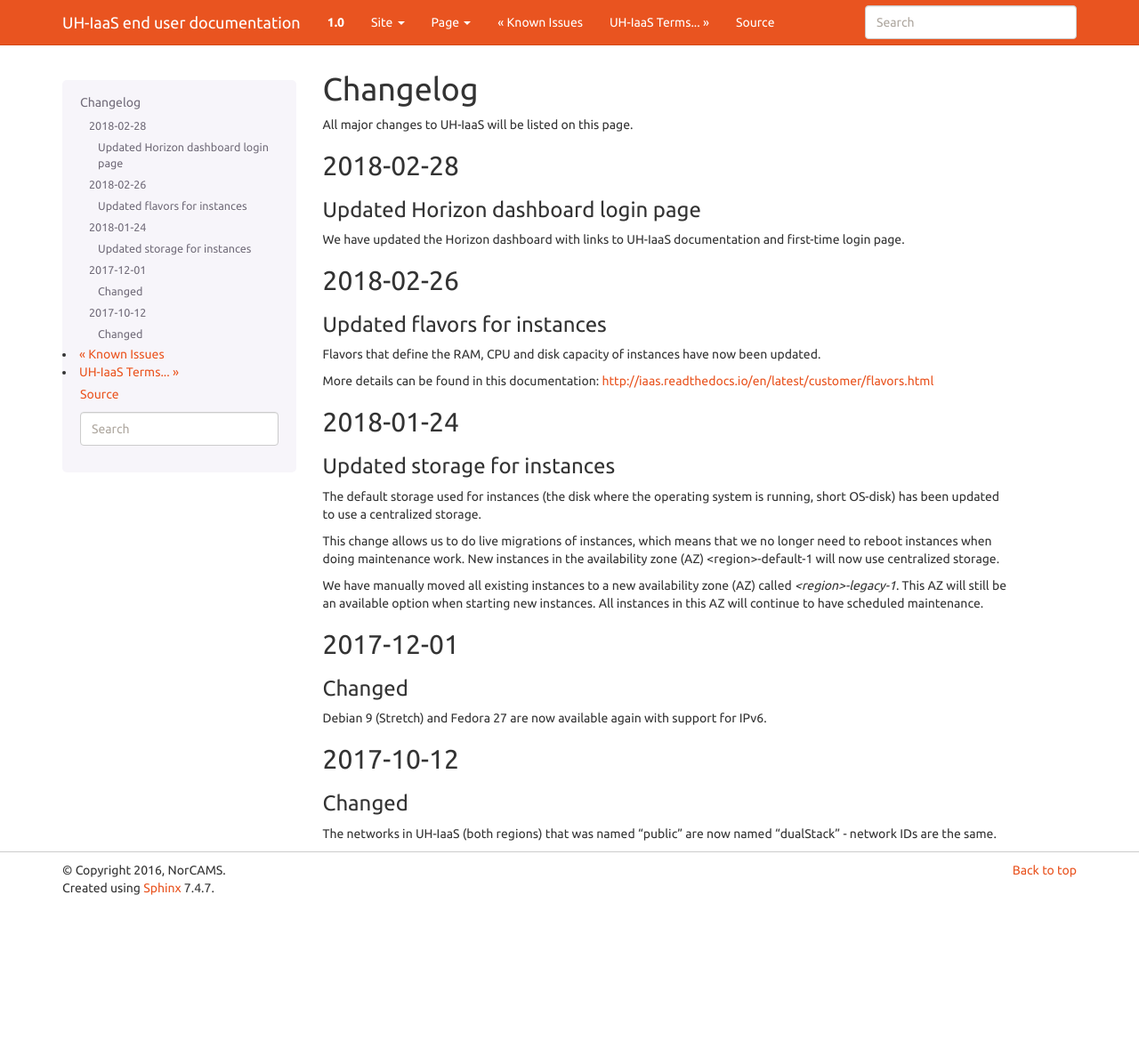
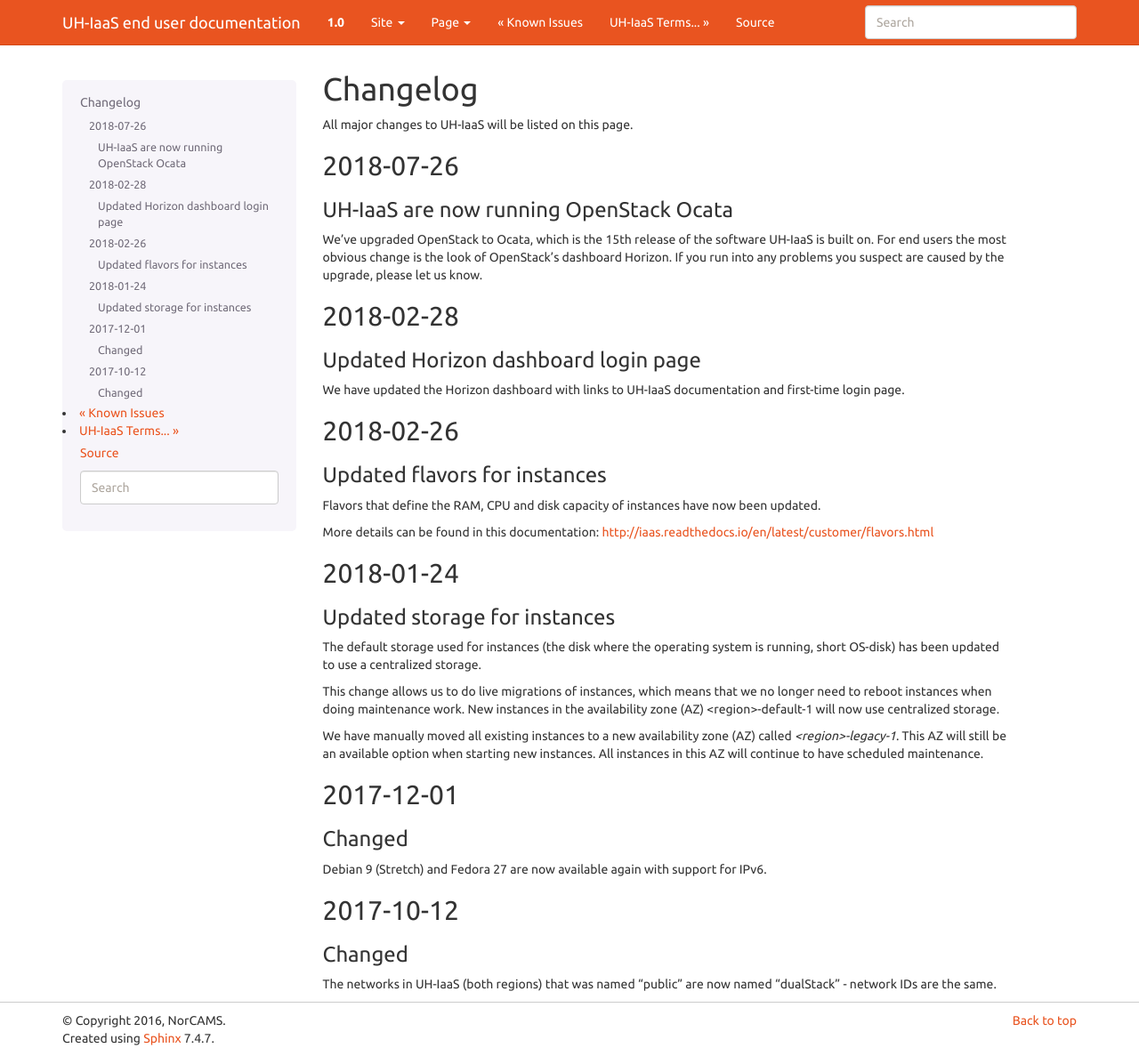
Before and after one commit to norcams/docs-enduser, a Sphinx documentation site: the page built from docs/changelog.rst, in a window 1280 px wide and 1187 px high. Shown: the whole window at 89% size. Built offline with Sphinx 7.4.7, drawn with Linux system fonts in a browser that asks for light colours.

Commit message:
updated changelog (ocata)

```diff
--- a/docs/changelog.rst
+++ b/docs/changelog.rst
@@ -4,6 +4,16 @@ Changelog
 
 All major changes to UH-IaaS will be listed on this page.
 
+2018-07-26
+==========
+
+UH-IaaS are now running OpenStack Ocata
+---------------------------------------
+
+We've upgraded OpenStack to Ocata, which is the 15th release of the software
+UH-IaaS is built on. For end users the most obvious change is the look of
+OpenStack's dashboard Horizon. If you run into any problems you suspect are
+caused by the upgrade, please let us know.
 
 2018-02-28
 ==========
```
